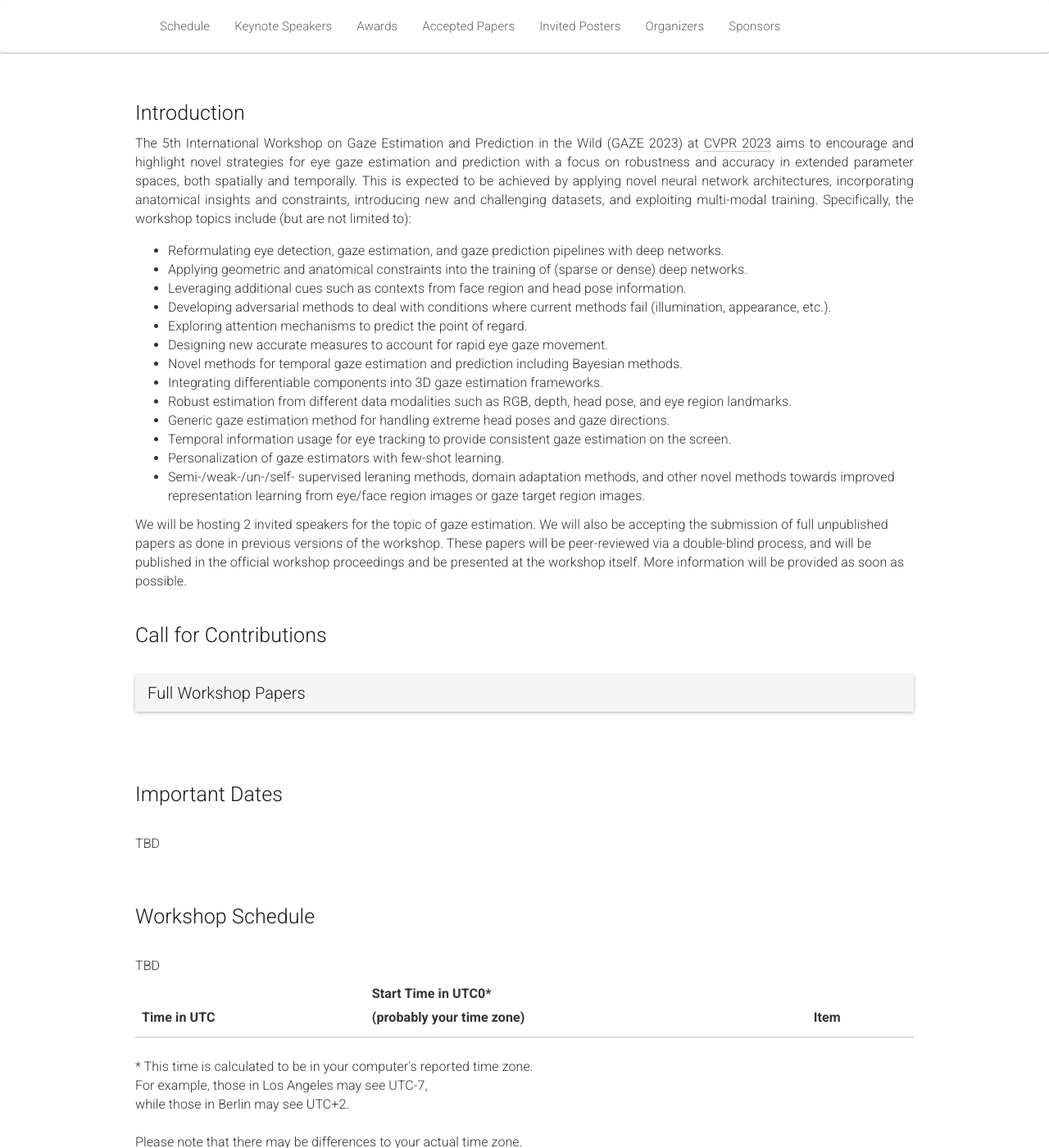
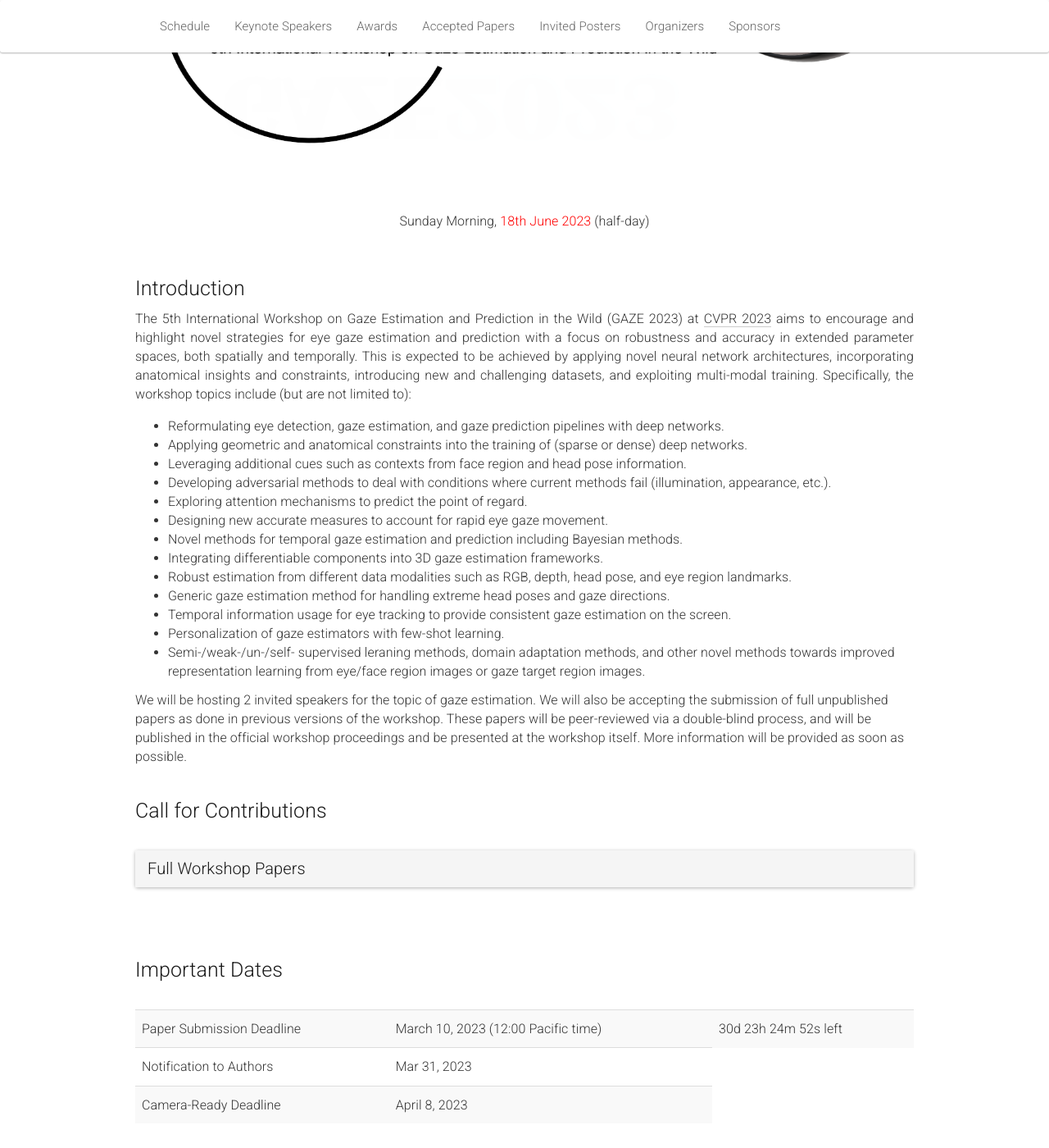
Before and after one commit to gazeworkshop/gazeworkshop.github.io, a Jekyll site: the page built from _pages/home_2023.md, in a window 1280 px wide and 1400 px high, scrolled down 351 px. Shown: the whole window at 82% size. Built offline with Jekyll 4.4.1, drawn with Linux system fonts in a browser that asks for light colours; nearby versions of some CDN libraries; some of the changed text lies outside the part shown.

Commit message:
update some info

```diff
--- a/_pages/home_2023.md
+++ b/_pages/home_2023.md
@@ -14,21 +14,20 @@ acknowledgements: ""
 <br>
 <div class="row">
   <div class="col-xs-12">
-    <img class="img-fluid" src="{{ "img/banner.png" | prepend:site.baseurl }}">
-    <small style="float:right;margin-top:1mm;margin-right:12mm;">Image credit to <a href="https://pixabay.com/illustrations/eye-watercolor-art-sketch-4453129/" target="_blank">Nika_Akin</a></small>
-    <!-- <br><br>
     <p><center>
-      Monday Morning, 20th June 2022 (half-day)
-      <br><br>
+    <img class="img-fluid" width="900" height="400" src="{{ "img/banner.png" | prepend:site.baseurl }}">
+    <!-- <small style="float:right;margin-top:1mm;margin-right:12mm;">Image credit to <a href="https://pixabay.com/illustrations/eye-watercolor-art-sketch-4453129/" target="_blank">Nika_Akin</a></small> -->
+    </center></p>
+    <p><center>
+      Sunday Morning, <font size="3" color="red">18th June 2023</font> (half-day)
+      <!-- <br><br>
       <b>7 papers</b> have been accepted in our GAZE2022 workshop.
       <br>
       Congratulations to all authors!
       <br><br>
       This year, June 19 and 20 marks Juneteenth, a US holiday commemorating the end of slavery in the US, and a holiday of special significance in the US South. We encourage attendees to learn more about Juneteenth and its historical context, and to join the city of New Orleans in celebrating the Juneteenth holiday. You can find out more information about Juneteenth here: <a href="https://cvpr2022.thecvf.com/recognizing-juneteenth" target="_blank">https://cvpr2022.thecvf.com/recognizing-juneteenth</a> -->
       <!-- Coming soon -->
-      <br>
       <!-- 3pm - 8:20pm UTC -->
-      <br><br>
       <!-- <table id="top-table">
         <style>
 	  #top-table td {
@@ -50,7 +49,7 @@ acknowledgements: ""
       </table> -->
       <!-- <br>
       Youtube recording: <a href="https://youtu.be/WQ8azMW_dn8" target="_blank">https://youtu.be/WQ8azMW_dn8</a> -->
-    <!-- </center></p> -->
+    </center></p>
   </div>
 </div><br>
 
@@ -183,26 +182,25 @@ We will be hosting 2 invited speakers for the topic of gaze estimation. We will
   <div class="col-xs-12"><a class="anchor" id="dates"></a>
     <h2>Important Dates</h2>
     <br>
-    TBD
     <table class="table table-striped">
       <tbody>
         <!-- <tr>
           <td>ETH-XGaze &amp; EVE Challenges Released</td>
           <td>February 13, 2021</td>
         </tr> -->
-        <!-- <tr>
+        <tr>
           <td>Paper Submission Deadline</td>
-          <td>March 24, 2022 (12:00 Pacific time)</td>
-	  <td><span class="countdown" reference="24 Mar 2022 12:00:00 PST"></span></td>
+          <td>March 10, 2023 (12:00 Pacific time)</td>
+	  <td><span class="countdown" reference="10 Mar 2023 12:00:00 PST"></span></td>
         </tr>
         <tr>
           <td>Notification to Authors</td>
-          <td>April 11, 2022</td>
+          <td>Mar 31, 2023</td>
         </tr>
         <tr>
           <td>Camera-Ready Deadline</td>
-          <td>April 20, 2022</td>
-        </tr> -->
+          <td>April 8, 2023</td>
+        </tr>
         <!-- <tr>
           <td>ETH-XGaze &amp; EVE Challenges Closed</td>
           <td>May 28, 2021 (23:59 UTC)</td>
@@ -704,6 +702,15 @@ TBD
       <h6>Google</h6>
     </div>
   </div>
+  <div class="col-xs-2">
+    <a href="https://swook.net/">
+      <img class="people-pic" src="{{ "img/people/sp.jpg" | prepend:site.baseurl }}">
+    </a>
+    <div class="people-name">
+      <a href="https://swook.net/">Seonwook Park</a>
+      <h6>Lunit Inc.</h6>
+    </div>
+  </div>
   <div class="col-xs-1"></div>
 </div>
 <br>
```
Also changed, not shown: 2023/img/banner.png, 2023/img/old_banner.png (added).
